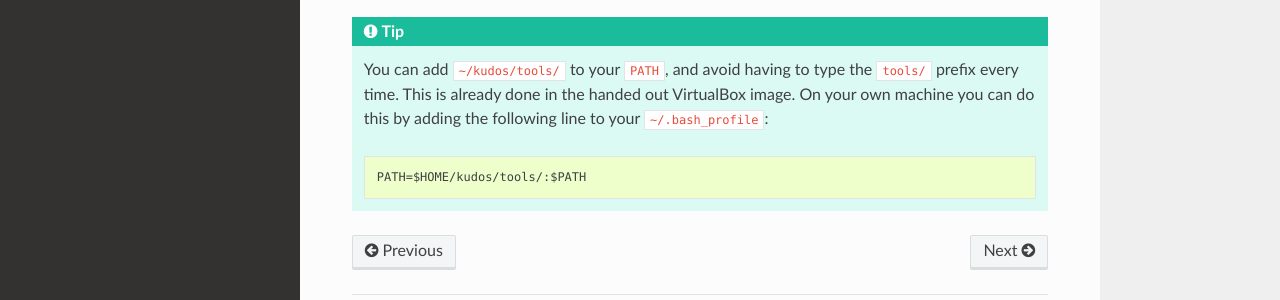
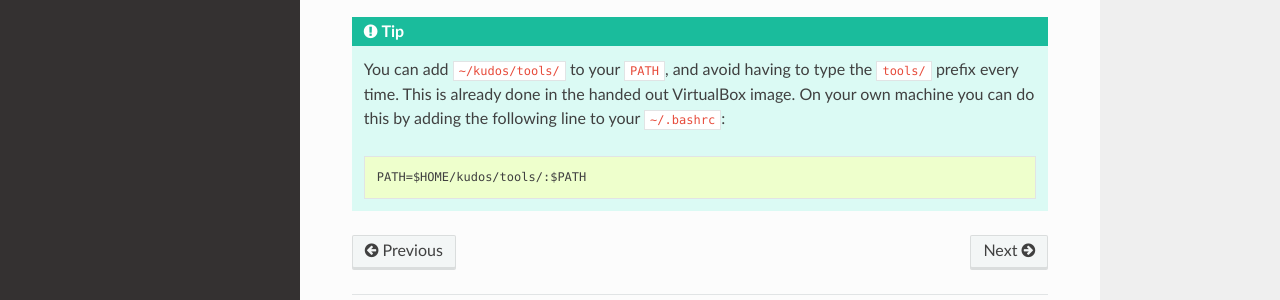
Before and after one commit to DIKU-EDU/kudos, a Sphinx documentation site: the page built from docs/usage.rst, in a window 1280 px wide and 900 px high, scrolled down 2497 px. Shown: the part 476-776 px from the top of the window. Built offline with Sphinx 7.4.7 and the Read the Docs theme 2.0.0, drawn with Linux system fonts in a browser that asks for light colours.

Commit message:
bashrc, not bash_profile

```diff
--- a/docs/usage.rst
+++ b/docs/usage.rst
@@ -134,6 +134,6 @@ where ``[disk]`` is the volume name.
 .. tip:: You can add ``~/kudos/tools/`` to your ``PATH``, and avoid having to
          type the ``tools/`` prefix every time. This is already done in the
          handed out VirtualBox image. On your own machine you can do this by
-         adding the following line to your ``~/.bash_profile``::
+         adding the following line to your ``~/.bashrc``::
 
               PATH=$HOME/kudos/tools/:$PATH
```
